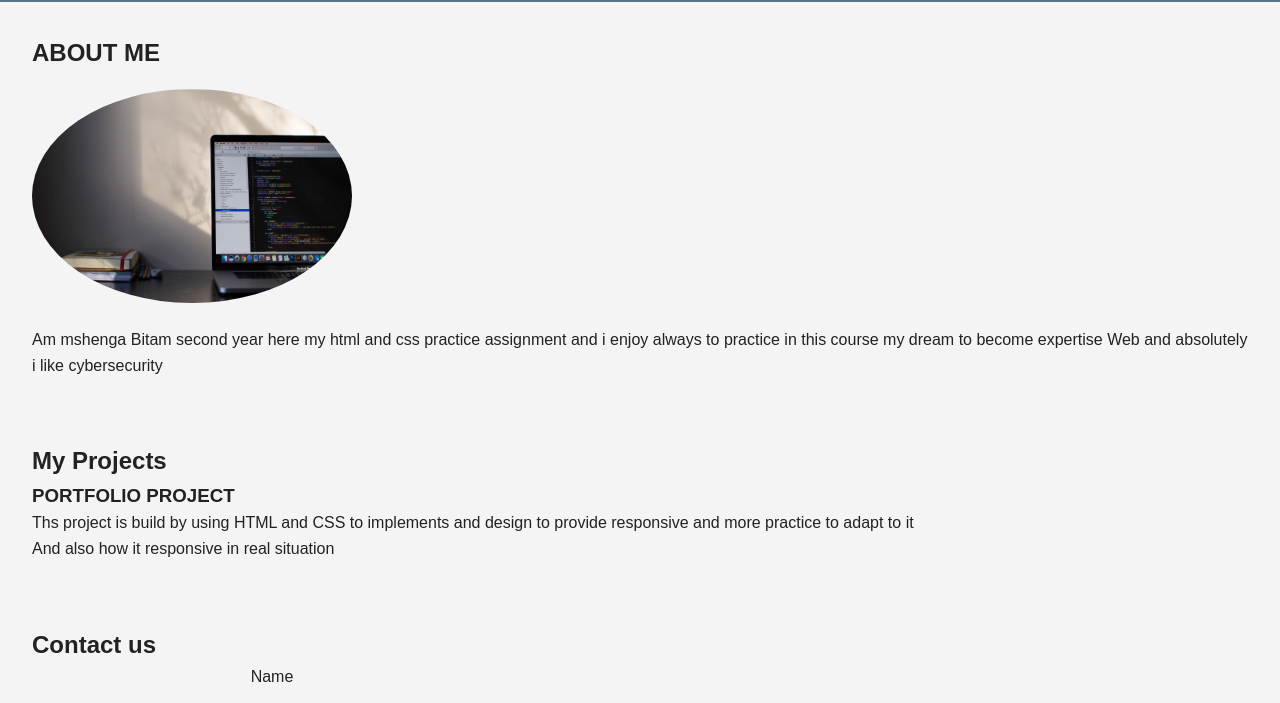
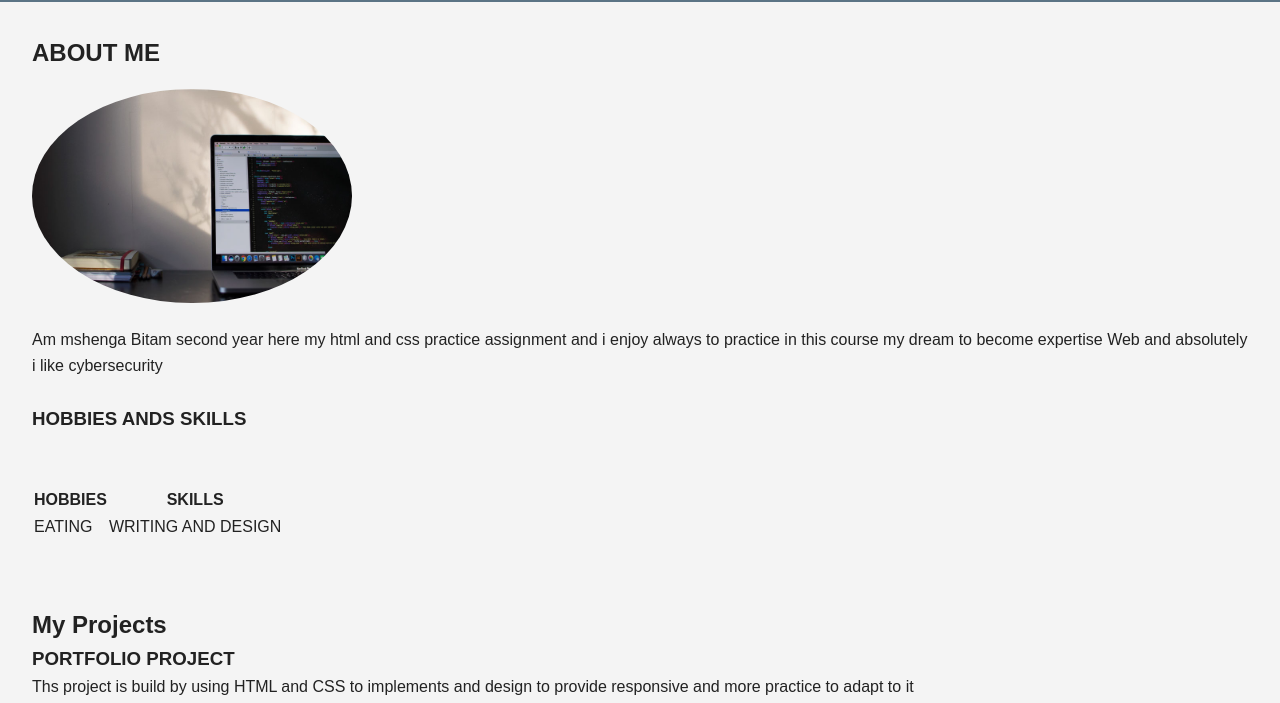
Before and after one commit to mshengamaulid-spec/Portfolio, a plain HTML site: page index.html in a window 1280 px wide. Shown: the part 81-784 px from the top of the page. Drawn offline with Linux system fonts and the light colour scheme.

Commit message:
FINAL UPDATED CODES

```diff
--- a/index.html
+++ b/index.html
@@ -27,12 +27,26 @@
     <section id="ABOUT">
       <h2>ABOUT ME</h2>
 
+
       <img src="getcertified.jpg"
            alt="PHOTO" class="profile-photo">
 
       <p>
         Am mshenga Bitam second year here my html and css practice assignment and i enjoy always to practice in this course my dream to become expertise Web and absolutely i like cybersecurity
       </p>
+      <br>
+      <h3>HOBBIES ANDS SKILLS</h3>
+      <table>
+        <tr>
+            <th>HOBBIES</th>
+            <th>SKILLS</th>
+
+        </tr><br>
+        <tr><br>
+            <td>EATING</td>
+            <td>WRITING AND DESIGN</td>
+            </tr>
+      </table>
     </section>
 
 
```
